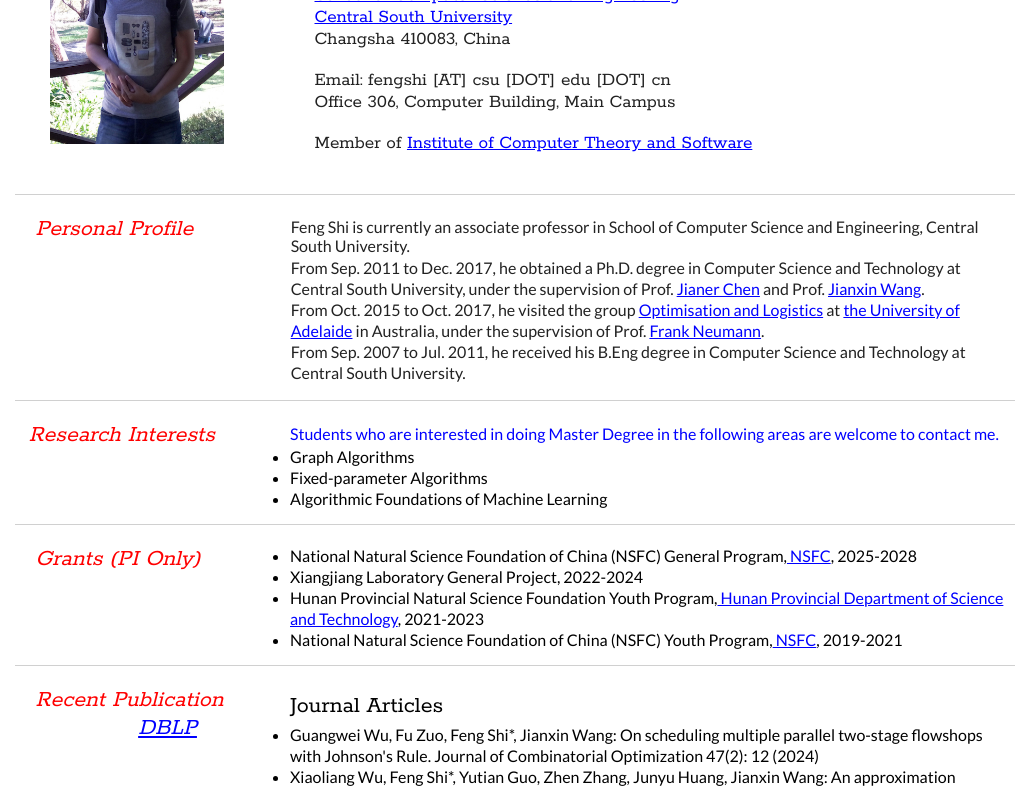
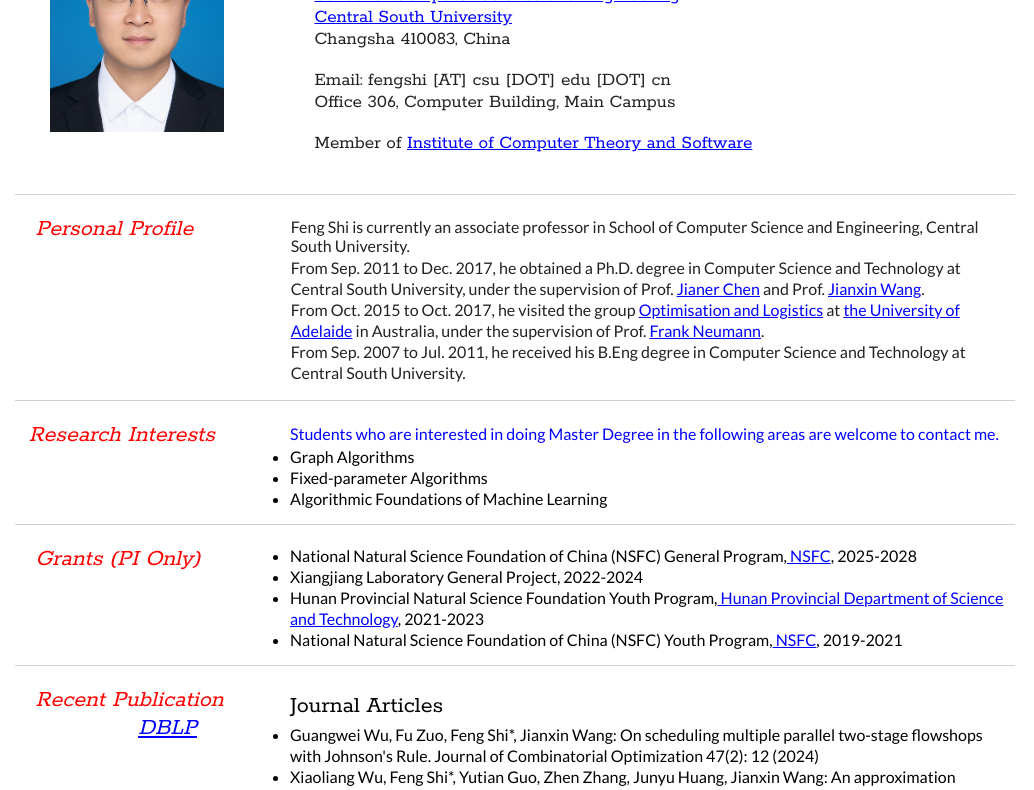
Before and after one commit to FengSHIatCS/FengSHIatCS.github.io, a plain HTML site: page index.html in a window 1280 px wide. Shown: the part 147-937 px from the top of the page, without its empty margins (125-1159 px from the left). Drawn offline with Linux system fonts and the light colour scheme; a script that the page names is missing.

Commit message:
Update index.html

```diff
--- a/index.html
+++ b/index.html
@@ -92,7 +92,7 @@ a:visited{text-decoration: underline;color: blue}
 <div id = "cv">
   <div class="mainDetails">
 		<div id="headshot">
-			<img src="feng1.jpg" >
+			<img src="feng.png" >
 		</div>
 
 		<div id="name">
```
